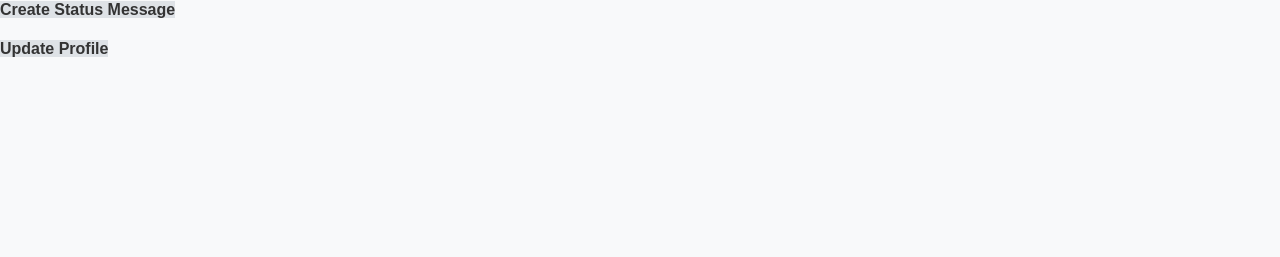
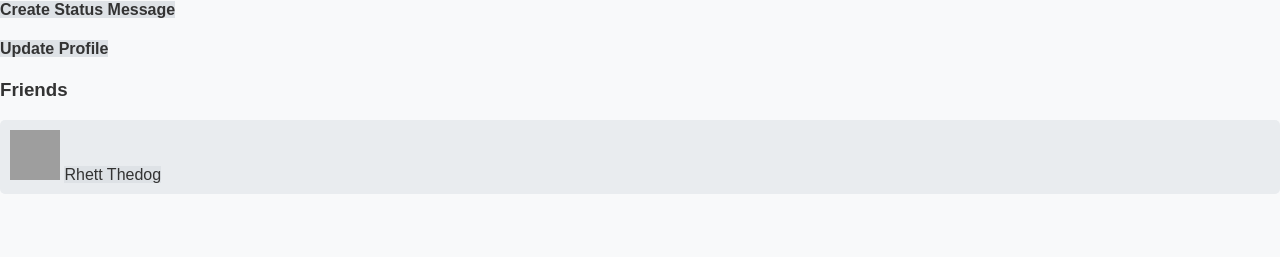
Before and after one commit to jaimeyfrank/cs412, a Django app: page /mini_fb/profile/1 in a window 1280 px wide. Shown: the part 543-800 px from the top of the page. Run offline with Django 5.2, Linux system fonts and the light colour scheme; data comes from the database, SQL or seed files in the repository; both versions use the stored data as it was after the commit; grey boxes are pictures that could not be loaded.

Commit message:
a8 task 1

```diff
--- a/mini_fb/admin.py
+++ b/mini_fb/admin.py
@@ -5,3 +5,4 @@ from .models import *
 admin.site.register(Profile)
 admin.site.register(StatusMessage)
 admin.site.register(Image)
+admin.site.register(Friend)
--- a/mini_fb/models.py
+++ b/mini_fb/models.py
@@ -15,6 +15,13 @@ class Profile(models.Model):
     def get_status_messages(self):
         return StatusMessage.objects.filter(profile=self).order_by('-timestamp')
 
+    def get_friends(self):
+        friends_as_profile1 = Friend.objects.filter(profile1=self).values_list('profile2', flat=True)
+        friends_as_profile2 = Friend.objects.filter(profile2=self).values_list('profile1', flat=True)
+        friend_ids = list(friends_as_profile1) + list(friends_as_profile2)
+        return Profile.objects.filter(id__in=friend_ids)
+
+
 class StatusMessage(models.Model):
     timestamp = models.DateTimeField(auto_now_add=True)
     message = models.TextField()
@@ -26,6 +33,7 @@ class StatusMessage(models.Model):
     def get_images(self):
         return Image.objects.filter(status_message=self)
 
+
 class Image(models.Model):
     image_file = models.ImageField(upload_to='images/')
     status_message = models.ForeignKey(StatusMessage, on_delete=models.CASCADE, related_name='images')
@@ -33,3 +41,12 @@ class Image(models.Model):
 
     def __str__(self):
         return f'Image for {self.status_message} at {self.timestamp}'
+
+
+class Friend(models.Model):
+    profile1 = models.ForeignKey(Profile, on_delete=models.CASCADE, related_name='profile1')
+    profile2 = models.ForeignKey(Profile, on_delete=models.CASCADE, related_name='profile2')
+    timestamp = models.DateTimeField(auto_now_add=True)
+
+    def __str__(self):
+        return f'{self.profile1} & {self.profile2}'
--- a/mini_fb/templates/mini_fb/show_profile.html
+++ b/mini_fb/templates/mini_fb/show_profile.html
@@ -10,6 +10,18 @@
 
 <h4><a href="{% url 'create_status' profile.pk %}">Create Status Message</a></h4>
 <h4><a href="{% url 'update_profile' profile.pk %}">Update Profile</a></h4>
+
+{% if profile.get_friends is not empty %}
+<h3>Friends</h3>
+<ul>
+    {% for friend in profile.get_friends %}
+        <li>
+            <img src="{{ friend.profile_picture }}" alt="Profile Image" style="width: 50px; height: 50px;">
+            <a href="{% url 'show_profile' friend.pk %}">{{ friend.first_name }} {{ friend.last_name }}</a>
+        </li>
+    {% endfor %}
+</ul>
+{% endif %}
 
 {% for post in profile.get_status_messages %}
     <div class="status">
```
Also changed, not shown: db.sqlite3, mini_fb/migrations/0005_friend.py (added).
